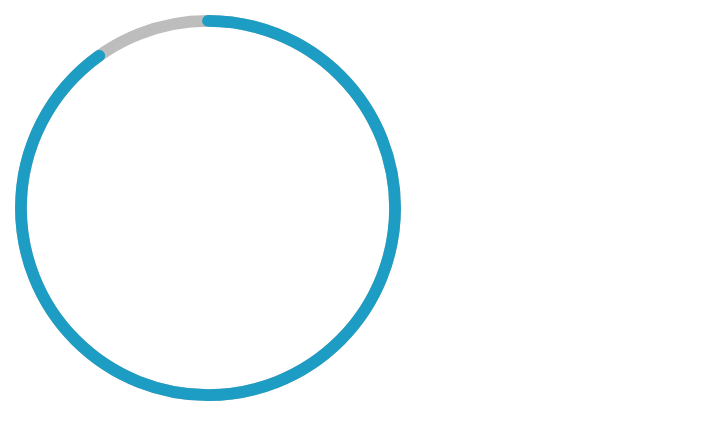
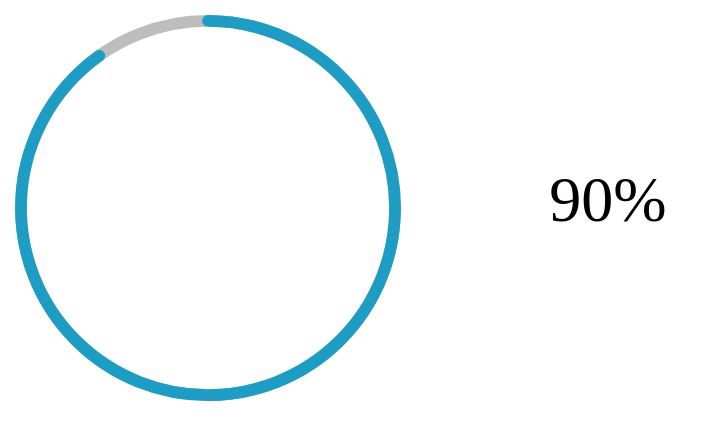
Before and after one commit to 1256-bits/demos, a plain HTML site: page loading wheel/svg_wheel.html in a window 1280 px wide. Shown: the whole page, without its empty margins (0-713 px from the left). Drawn offline with Linux system fonts and the light colour scheme.

Commit message:
add progress counter

```diff
--- a/loading wheel/svg_wheel.css
+++ b/loading wheel/svg_wheel.css
@@ -16,3 +16,17 @@ circle {
     stroke-dasharray: 100;
     stroke-dashoffset: 10px;
 }
+
+#wheel {
+    position: relative;
+}
+
+#wheel::after {
+    content: attr(data-progress)"%";
+    width: 400px;
+    height: 400px;
+    position: absolute;
+    text-align: center;
+    top: calc(187px - 2rem);
+    font-size: 4rem;
+}
--- a/loading wheel/svg_wheel.html
+++ b/loading wheel/svg_wheel.html
@@ -10,10 +10,12 @@
 </head>
 
 <body>
-    <svg height="400" width="400" viewBox="-1 -1 34 34">
-        <circle cx="16" cy="16" r="15.9" class="bg-circle"></circle>
-        <circle cx="16" cy="16" r="15.9" class="bar"></circle>
-    </svg>
+    <div id="wheel" data-progress="90">
+        <svg height="400" width="400" viewBox="-1 -1 34 34">
+            <circle cx="16" cy="16" r="15.9" class="bg-circle"></circle>
+            <circle cx="16" cy="16" r="15.9" class="bar"></circle>
+        </svg>
+    </div>
 </body>
 
 </html>
```
